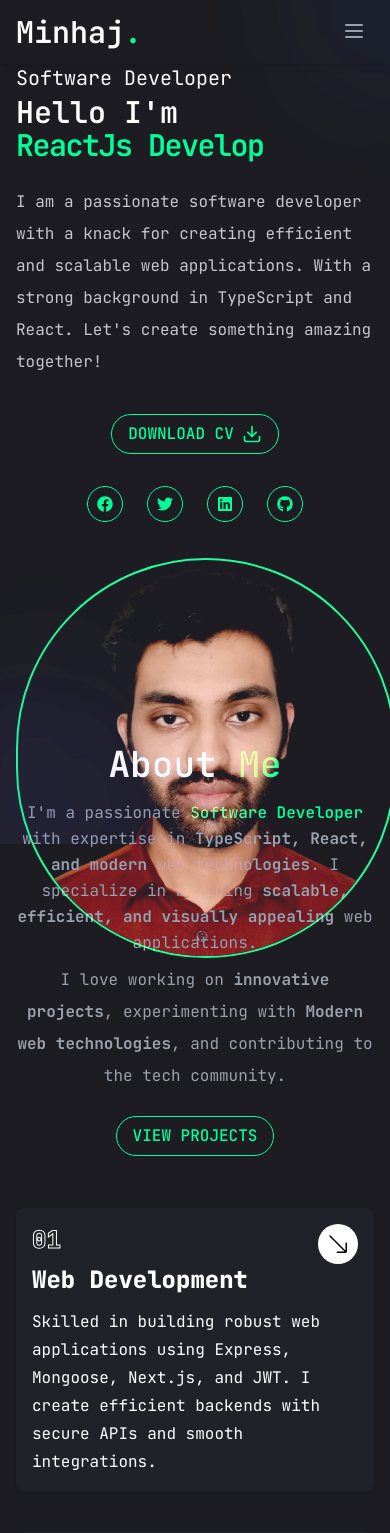
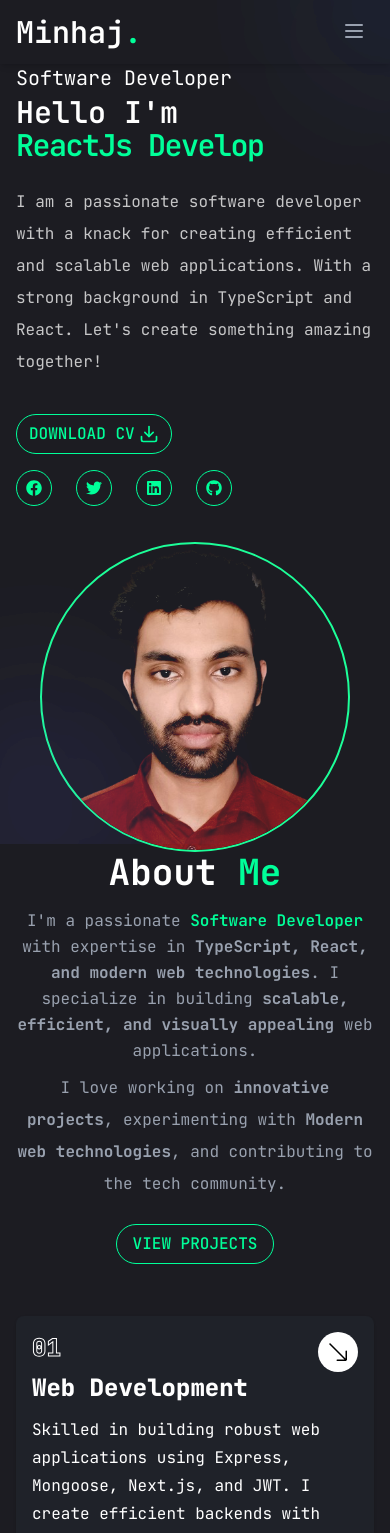
Before and after one commit to tapader13/Portfolio_with_reactjs, a React (Vite) app: page /#home in a window 390 px wide. Shown: the top 1533 px of the page. Built offline with nearby package versions, Linux system fonts and the light colour scheme.

Commit message:
hero section responsive

```diff
--- a/src/components/About.jsx
+++ b/src/components/About.jsx
@@ -17,8 +17,8 @@ const services = [
 ];
 const About = () => {
   return (
-    <section id='about' className=' h-screen flex items-center'>
-      <div className='max-w-7xl px-4 sm:px-6 lg:px-8 mx-auto flex flex-col lg:flex-row items-center gap-12'>
+    <section id='about' className=' min-h-screen flex items-center'>
+      <div className='max-w-7xl h-full px-4 sm:px-6 lg:px-8 mx-auto flex flex-col lg:flex-row items-center gap-12'>
         {/* Left Side - Text */}
         <div className='lg:w-1/2 text-center lg:text-left'>
           <h2 className='text-4xl font-bold text-white'>
--- a/src/components/Hero.jsx
+++ b/src/components/Hero.jsx
@@ -6,16 +6,14 @@ import Icons from './Icons';
 
 export default function Hero() {
   return (
-    <section id='home' className='h-screen pt-16 '>
+    <section id='home' className='min-h-screen pt-16 '>
       <div className='max-w-7xl h-full  mx-auto px-4 sm:px-6 lg:px-8 flex flex-col md:flex-row items-center  justify-between'>
         <main>
           {' '}
           {/* Added relative positioning and bottom padding */}
           <div className='grid md:grid-cols-6 lg:grid-cols-8 grid-cols-1 gap-9'>
             <div className='lg:col-span-4 md:col-span-3'>
-              <span className='text-xl text-white'>
-                Software Developer
-              </span>
+              <span className='text-xl text-white'>Software Developer</span>
               <h1 className='lg:text-4xl xl:text-5xl text-3xl mb-6 leading-[1.1] font-semibold text-white'>
                 Hello I&apos;m <br />{' '}
                 <span className='text-accent tracking-tighter inline-block min-w-[330px]'>
@@ -41,9 +39,9 @@ export default function Hero() {
                 background in TypeScript and React. Let&apos;s create something
                 amazing together!
               </p>
-              <div className='flex md:flex-row flex-col gap-8 items-center'>
+              <div className='flex lg:flex-row flex-col lg:gap-8 gap-4 lg:items-center'>
                 <a href='/minhaj_resume.pdf' download='resume'>
-                  <button className='relative cursor-pointer group flex uppercase items-center gap-2 bg-transparent font-medium border-accent text-accent border h-10 px-4 py-2 rounded-full transition-all duration-1000 overflow-hidden'>
+                  <button className='relative cursor-pointer group flex uppercase items-center lg:gap-x-2 gap-x-1 bg-transparent font-medium border-accent text-accent border h-10 lg:px-4 px-3 py-2 rounded-full transition-all duration-1000 overflow-hidden'>
                     <span className='relative z-10 transition-all duration-700 delay-200 group-hover:text-primary'>
                       Download CV
                     </span>
@@ -56,8 +54,8 @@ export default function Hero() {
                 </div>
               </div>
             </div>
-            <div className=' md:ml-8 md:col-span-3 lg:col-span-4 mx-auto lg:mx-0   flex justify-end items-center'>
-              <div className='border-2 relative border-accent  rounded-full h-[400px] w-[380px] overflow-hidden mix-blend-lighten '>
+            <div className=' lg:ml-8 md:col-span-3 lg:col-span-4 mx-auto lg:mx-0   flex justify-end items-center'>
+              <div className='border-2 relative border-accent  rounded-full lg:h-[400px] lg:w-[380px] h-[310px] w-[310px] overflow-hidden mix-blend-lighten '>
                 <img
                   alt='hero image'
                   src={'/img.png'}
```
